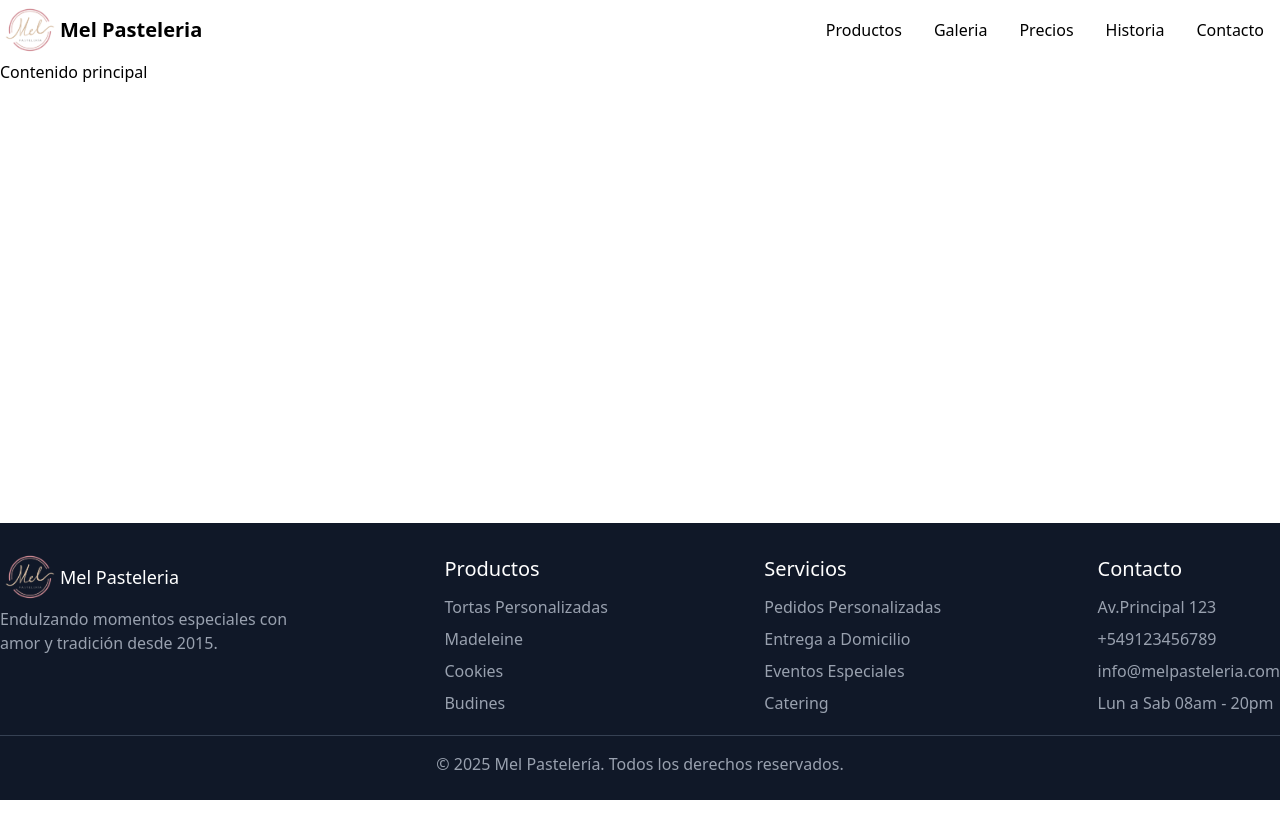
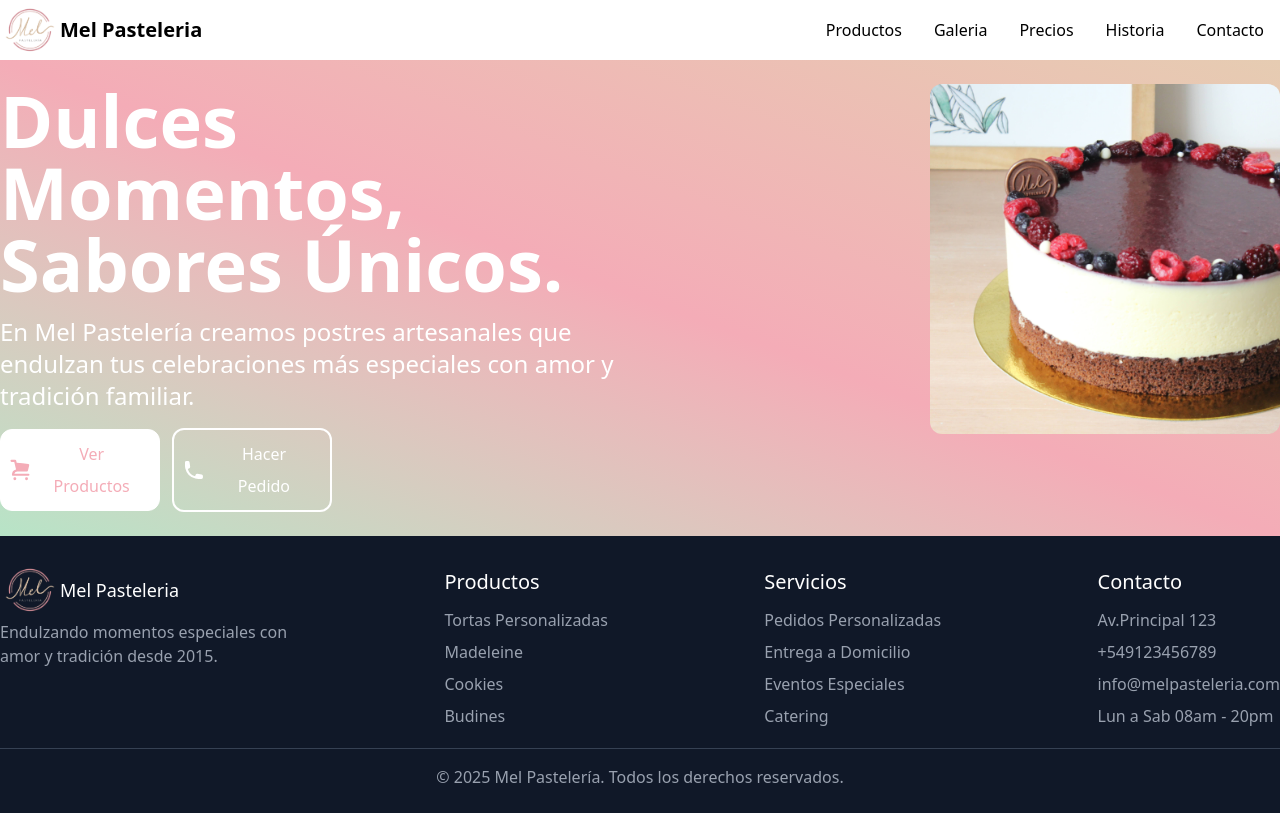
Before and after one commit to pauligarcia8/mel-pasteleria, a React (Vite) app: page / in a window 1280 px wide. Built offline with nearby package versions, Linux system fonts and the light colour scheme.

Commit message:
add hero section

```diff
--- a/package.json
+++ b/package.json
@@ -10,6 +10,7 @@
     "preview": "vite preview"
   },
   "dependencies": {
+    "@heroicons/react": "^2.2.0",
     "@tailwindcss/vite": "^4.1.11",
     "react": "^19.1.0",
     "react-dom": "^19.1.0",
--- a/src/App.jsx
+++ b/src/App.jsx
@@ -1,14 +1,13 @@
 import Footer from "./components/Footer";
 import NavBar from "./components/NavBar";
+import Hero from "./components/Hero";
 
 function App() {
   return (
     <div className="flex flex-col min-h-screen">
       <NavBar />
       <main className="flex-1 w-full">
-        <div className="max-w-screen-xl mx-auto w-full">
-          Contenido principal
-        </div>
+        <Hero />
       </main>
       <Footer />
     </div>
--- a/src/UI/AnchorButton.jsx
+++ b/src/UI/AnchorButton.jsx
@@ -1,7 +1,7 @@
 const AnchorButton = ({title}) => {
   return (
     <a>
-      <button className="p-4 cursor-pointer hover:text-pink-700">
+      <button className="p-4 cursor-pointer hover:text-[#f4acb7]">
        {title}
       </button>
     </a>
--- /dev/null
+++ b/src/components/Hero.jsx
@@ -0,0 +1,39 @@
+import heroImage from "../assets/hero_image.jpg";
+import { PhoneIcon, ShoppingCartIcon } from "@heroicons/react/16/solid";
+const Hero = () => {
+    return (
+        <section className="bg-gradient-to-tr from-[#b7e4c7] via-[#f4acb7] to-[#e6ccb2] w-full py-6">
+          <div className="flex items-start justify-between max-w-screen-xl mx-auto ">
+            <div className="flex flex-col text-start w-6/12 leading-loose text-white">
+              <h1 className="text-7xl font-semibold">
+                Dulces Momentos, Sabores Únicos.
+              </h1>
+              <p className="text-2xl my-4">
+                En Mel Pastelería creamos postres artesanales que endulzan tus
+                celebraciones más especiales con amor y tradición familiar.
+              </p>
+              <div className="flex items-center justify-start">
+                <button className="flex items-center justify-start bg-white hover:bg-gray-200 text-[#f4acb7] border-white hover:border-gray-200 border-1 rounded-xl p-2 w-40 cursor-pointer font-medium">
+                  <ShoppingCartIcon className="h-6 w-6 text-[#f4acb7]" />
+                  <p className="px-2">Ver Productos</p>
+                </button>
+                <button className="flex items-center justify-start bg-transparent hover:bg-white hover:text-[#f4acb7] mx-3 border-white border-2 rounded-xl p-2 w-40 cursor-pointer font-medium">
+                 <PhoneIcon className="h-6 w-6"/>
+                 <p className="px-2">Hacer Pedido</p>
+                </button>
+              </div>
+            </div>
+            <div>
+              <img
+                src={heroImage}
+                width={350}
+                height={350}
+                className="rounded-xl"
+              />
+            </div>
+          </div>
+        </section>
+    )
+}
+
+export default Hero;
```
Also changed, not shown: src/assets/hero_image.jpg (added), 1 other file (tests, documents, lock files or other folders).
